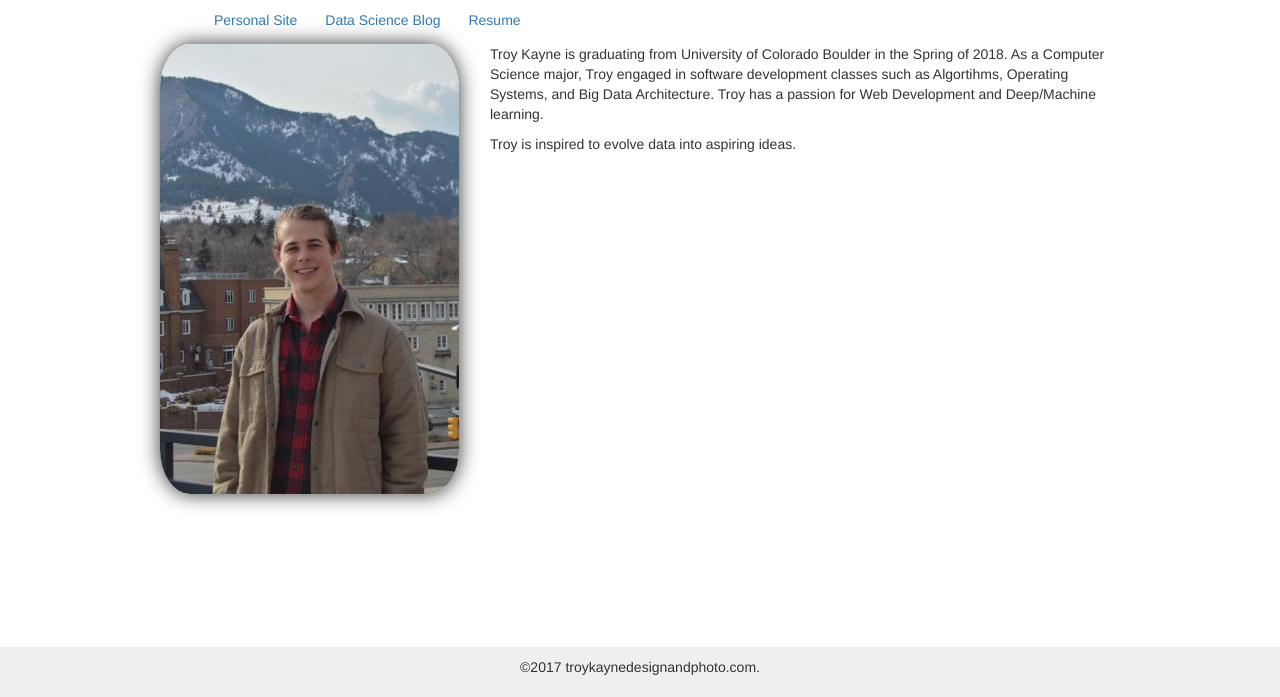
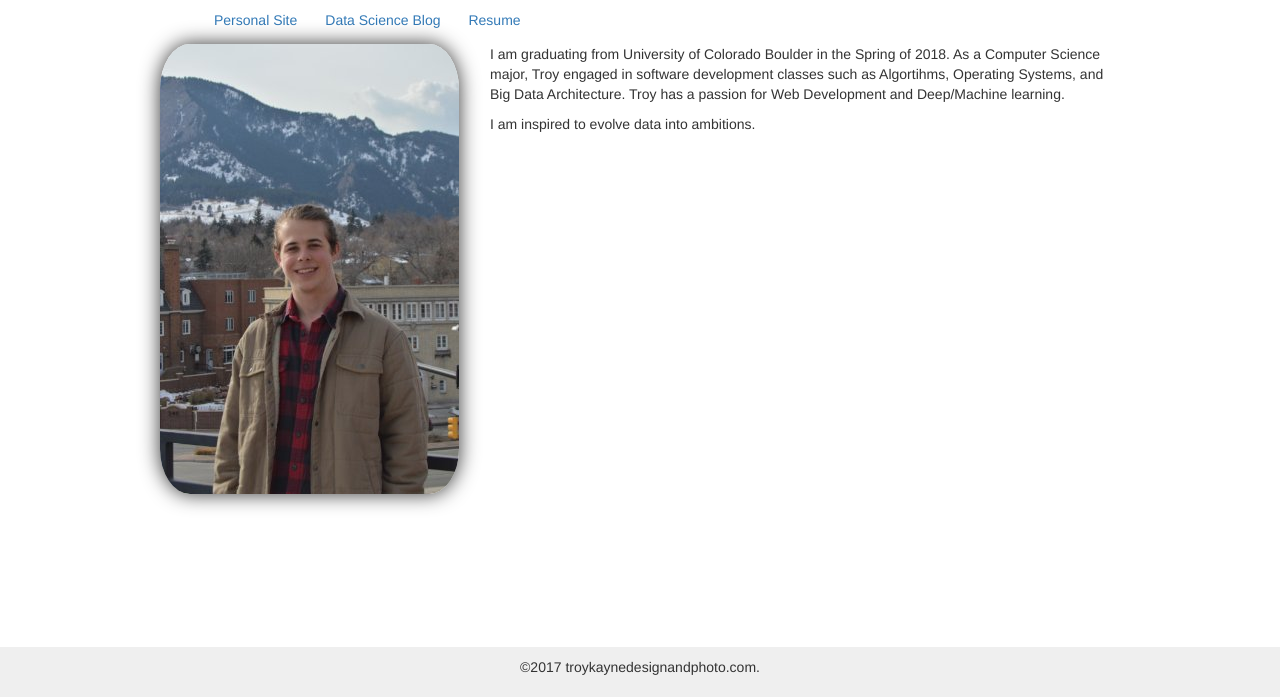
Before and after one commit to kayne10/data-science-blog, a plain HTML site: page about.html in a window 1280 px wide. Shown: the part 103-800 px from the top of the page. Drawn offline with nearby package versions, Linux system fonts and the light colour scheme.

Commit message:
Edited About page. Confirmed Links.

```diff
--- a/about.html
+++ b/about.html
@@ -57,11 +57,11 @@
           </div>
           <div class="col-md-8">
             <p>
-              Troy Kayne is graduating from University of Colorado Boulder in the Spring of 2018.
+              I am graduating from University of Colorado Boulder in the Spring of 2018.
               As a Computer Science major, Troy engaged in software development classes such as Algortihms, Operating Systems, and
               Big Data Architecture. Troy has a passion for Web Development and Deep/Machine learning.
             </p>
-            <p>Troy is inspired to evolve data into aspiring ideas.</p>
+            <p>I am inspired to evolve data into ambitions.</p>
           </div>
         </div>
       </div>
```
Also changed, not shown: index.html (+1 -1 lines).
